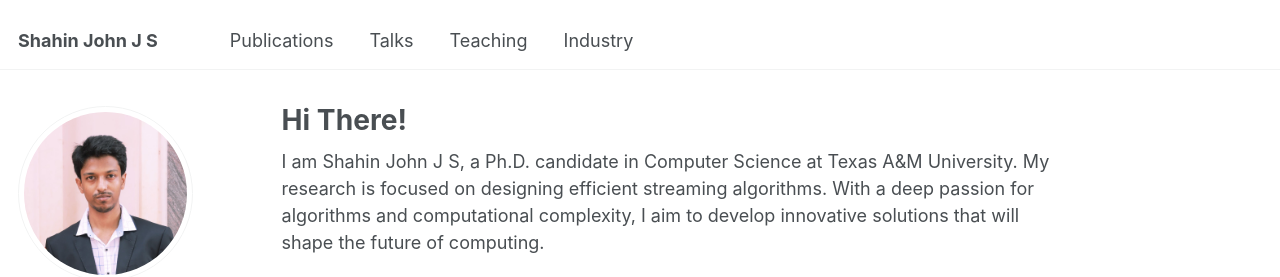
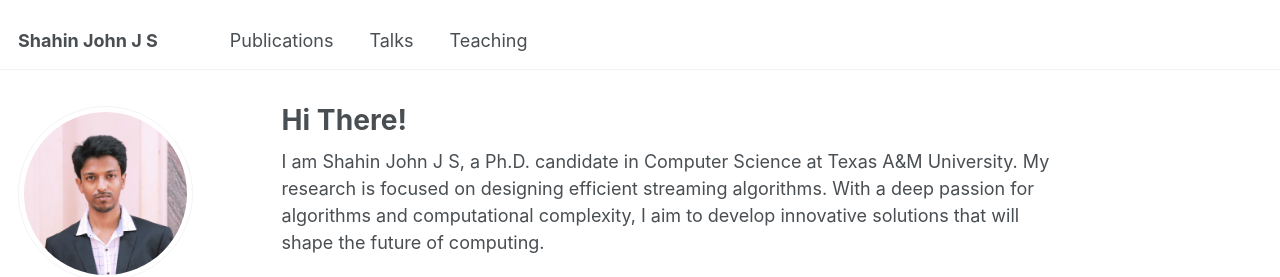
Before and after one commit to ivinjohn98/ivinjohn98.github.io, a Jekyll site: the page built from _pages/about.md, in a window 1280 px wide. Shown: the top 277 px of the page. Built offline with Jekyll 4.4.1, drawn with Linux system fonts in a browser that asks for light colours; some web fonts are replaced.

Commit message:
Update navigation.yml

```diff
--- a/_data/navigation.yml
+++ b/_data/navigation.yml
@@ -14,9 +14,6 @@ main:
   - title: "Teaching"
     url: /teaching/
 
-  - title: "Industry"
-    url: /industry/
-
   # - title: "Portfolio"
   #   url: /portfolio/
 
```
